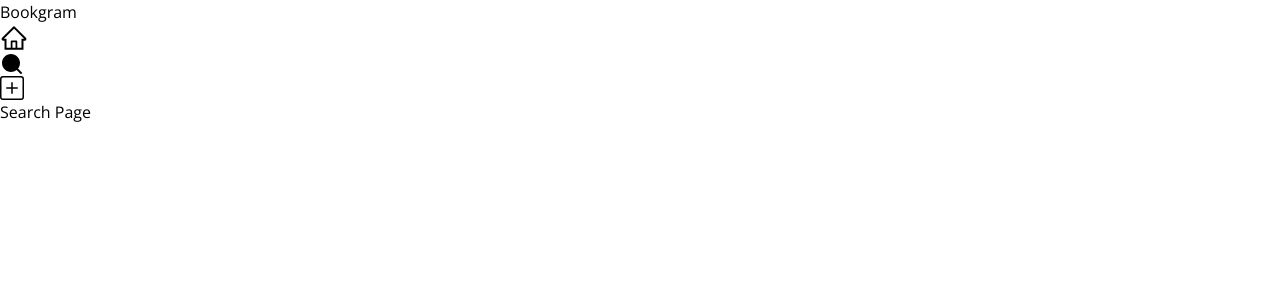
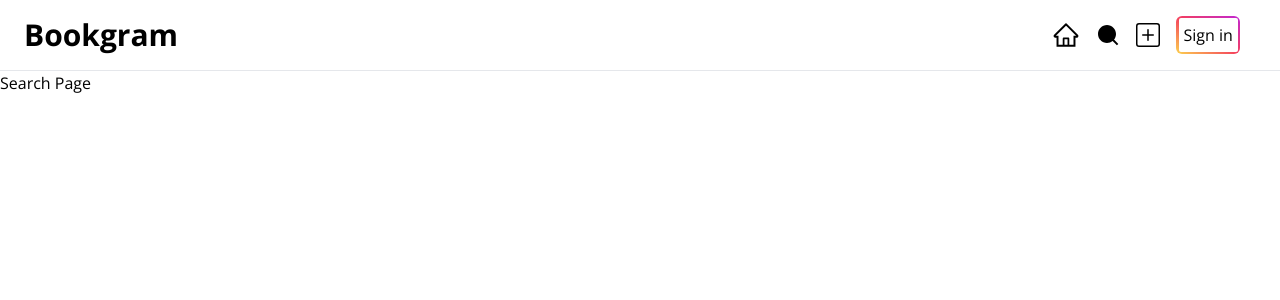
Before and after one commit to TurobSulaymonov/instagram-init, a Next.js app: page /search in a window 1280 px wide. Shown: the top 300 px of the page. Built offline with nearby package versions, Linux system fonts and the light colour scheme; no server answers.

Commit message:
feat: develop authtication page and design ui pages

```diff
--- a/package.json
+++ b/package.json
@@ -15,6 +15,7 @@
     "eslint": "8.36.0",
     "eslint-config-next": "13.2.4",
     "next": "13.2.4",
+    "next-auth": "^4.24.8",
     "react": "18.2.0",
     "react-dom": "18.2.0",
     "react-icons": "^5.3.0",
--- /dev/null
+++ b/src/app/auth/signin/page.tsx
@@ -0,0 +1,29 @@
+import Signin from '@/components/Signin';
+import { authOptions } from '@/pages/api/auth/[...nextauth]';
+import { getServerSession } from 'next-auth';
+import { getProviders } from 'next-auth/react';
+import { redirect } from 'next/navigation';
+
+type Props = {
+  searchParams: {
+    callbackUrl: string;
+  };
+};
+
+export default async function SignPage({
+  searchParams: { callbackUrl },
+}: Props) {
+  const session = await getServerSession(authOptions);
+
+  if (session) {
+    redirect('/');
+  }
+
+  const providers = (await getProviders()) ?? {};
+
+  return (
+    <section className='flex justify-center mt-24'>
+      <Signin providers={providers} callbackUrl={callbackUrl ?? '/'} />
+    </section>
+  );
+}
--- a/src/app/layout.tsx
+++ b/src/app/layout.tsx
@@ -1,6 +1,7 @@
 import './globals.css';
 import { Open_Sans } from 'next/font/google';
 import Navbar from '@/components/Navbar';
+import AuthContext from '@/context/AuthContext';
 
 const openSans = Open_Sans({ subsets: ['latin'] });
 
@@ -16,12 +17,14 @@ export default function RootLayout({
 }) {
   return (
     <html lang='en' className={openSans.className}>
-      <body>
-        <header>
+      <body className='w-full max-w-screen-xl overflow-auto mx-auto'>
+      <AuthContext>
+      <header className='sticky top-0 bg-white z-10 border-b'>
       <Navbar />
         </header>
         <main>{children}</main>
-        <footer></footer>
+
+      </AuthContext>
       </body>
     </html>
   );
--- /dev/null
+++ b/src/components/Avatar.tsx
@@ -0,0 +1,13 @@
+type Props = {image?: string | null}
+
+export default function Avatar ({image}: Props) {
+    return (<div className="w-9 h-9 rounded-full bg-gradient-to-bl from-fuchsia-600 via-rose-500 to-amber-300">
+      {/* eslint-disable-next-line @next/next/no-img-element*/}
+      <img
+      className="rounded-full p-[0.1rem]"
+      alt='user profile'
+      src={image ?? undefined}
+      referrerPolicy='no-referrer'
+      />
+    </div>);
+ }
--- a/src/components/Navbar.tsx
+++ b/src/components/Navbar.tsx
@@ -9,6 +9,10 @@ import SearchFillIcon from "./ui/icons/SearchFillIcon";
 import SearchIcon from "./ui/icons/SearchIcon";
 import {usePathname} from "next/navigation";
 import NewFillIcon from "./ui/icons/NewFillIcon";
+import ColorButton from "./ui/icons/ColorButton";
+import { useSession, signIn, signOut } from "next-auth/react"
+import Avatar from "./Avatar";
+
 
 const menu = [
     {
@@ -28,25 +32,39 @@ const menu = [
 
  export default function Navbar() {
     const pathName = usePathname();
+    const {data: session} =useSession();
+    const user =session?.user;
     return (
-        <div>
+        <div className="flex justify-between items-center px-6">
             <Link href="/">
-            <h1>Bookgram</h1>
+            <h1 className="text-3xl font-bold">Bookgram</h1>
             </Link>
             <nav>
-                <ul>
+                <ul className="flex gap-4 items-center p-4">
                     {
-                      menu.map(item =>
-
-                       <li key={item.href} >
+                      menu.map(item => (
+                          <li key={item.href} >
                           <Link href={item.href}>
                           {pathName === item.href ? item.clickedIcon : item.icon}
                           </Link>
                         </li>
 
+                    ))}
+                 {user && (
+                       <li>
+                       <Link href={`/user/${user.username}`}></Link>
+                        <Avatar image={user.image} />
+                   </li>
+                 )}
+                 <li>
+                 {
+                    session ? (
+                        <ColorButton text="Sign out" onClick={() => signOut()} />
+                    ) : (
+                        <ColorButton text="Sign in" onClick={() => signIn()} />
                     )
-                    }
-
+                  }
+                 </li>
                 </ul>
             </nav>
         </div>
--- /dev/null
+++ b/src/components/Signin.tsx
@@ -0,0 +1,23 @@
+"use client";
+
+import { ClientSafeProvider, signIn } from "next-auth/react";
+import ColorButton from "./ui/icons/ColorButton";
+
+export type Props = {
+ providers: Record<string, ClientSafeProvider>
+ callbackUrl: string;
+}
+export default function Signin({providers, callbackUrl}: Props){
+    return(
+    <>
+    {Object.values(providers).map(({name, id}) => (
+     <ColorButton
+     key={id}
+     text={`Sign In wwith ${name}`}
+     onClick={() => signIn(id, { callbackUrl })}
+     size="big"
+     />
+    ))}
+    </>
+   ) ;
+}
--- /dev/null
+++ b/src/components/ui/icons/ColorButton.tsx
@@ -0,0 +1,23 @@
+type Props = {
+    text: string;
+    onClick: () => void;
+    size?: 'small' | 'big';
+  };
+
+  export default function ColorButton({ text, onClick, size = 'small' }: Props) {
+    return (
+      <div
+        className={`rounded-md bg-gradient-to-bl from-fuchsia-600 via-rose-500 to-amber-300
+        ${size === 'big' ? 'p-[0.3rem]' : 'p-[0.15rem]'}`}
+      >
+        <button
+          className={`bg-white rounded-sm text-base hover:opacity-90 transition-opacity
+            ${size === 'big' ? 'p-4 text-2xl' : 'p-[0.3rem] text-base'}
+          `}
+          onClick={onClick}
+        >
+          {text}
+        </button>
+      </div>
+    );
+  }
--- /dev/null
+++ b/src/context/AuthContext.tsx
@@ -0,0 +1,11 @@
+'use client';
+import {SessionProvider} from 'next-auth/react';
+
+type Props = {
+    children: React.ReactNode;
+}
+
+export default function AuthContext({children}: Props) {
+    return <SessionProvider>{children}</SessionProvider>
+
+}
--- /dev/null
+++ b/src/pages/api/auth/[...nextauth].ts
@@ -0,0 +1,30 @@
+import NextAuth, { NextAuthOptions } from 'next-auth';
+import GoogleProvider from 'next-auth/providers/google';
+export const authOptions: NextAuthOptions = {
+  // Configure one or more authentication providers
+  providers: [
+    GoogleProvider({
+      clientId: process.env.GOOGLE_OAUTH_ID || '',
+      clientSecret: process.env.GOOGLE_OAUTH_SECRET || '',
+    }),
+    // ...add more providers here
+  ],
+  callbacks: {
+    async session({session}) {
+        console.log(session);
+        const user = session?.user;
+        if(user) {
+            session.user = {
+                ...user,
+
+                username: user.email?.split('@')[0] || '',
+              };
+        }
+        return session
+    },
+  },
+  pages: {
+    signIn: '/auth/signin',
+  }
+};
+export default NextAuth(authOptions);
--- /dev/null
+++ b/src/types/next-auth.d.ts
@@ -0,0 +1,10 @@
+import NextAuth, {DefaultSession} from "next-auth";
+
+declare module 'next-auth' {
+    interface Session {
+        user: {
+            username: string;
+        }  & DefaultSession['user'];
+
+    }
+}
```
Also changed, not shown: 1 other file (tests, documents, lock files or other folders).
